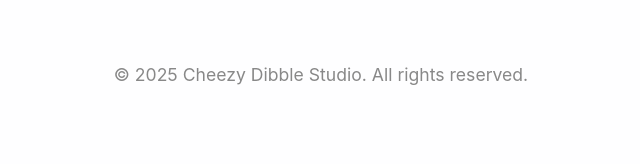
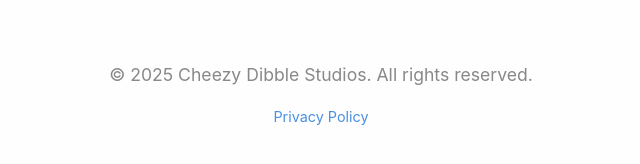
Before and after one commit to Cwfike/cheezydibbles, a plain HTML site: page index.html in a window 1280 px wide. Shown: the part 528-692 px from the top of the page, without its empty margins (319-959 px from the left). Drawn offline with Linux system fonts and the light colour scheme.

Commit message:
Update index.html
Add Privacy policy

```diff
--- a/index.html
+++ b/index.html
@@ -67,7 +67,8 @@
   </div>
 
   <footer>
-    <p>© 2025 Cheezy Dibble Studio. All rights reserved.</p>
+    <p>© 2025 Cheezy Dibble Studios. All rights reserved.</p>
+    <a href="privacy.html">Privacy Policy</a>
   </footer>
 
 </body>
```
